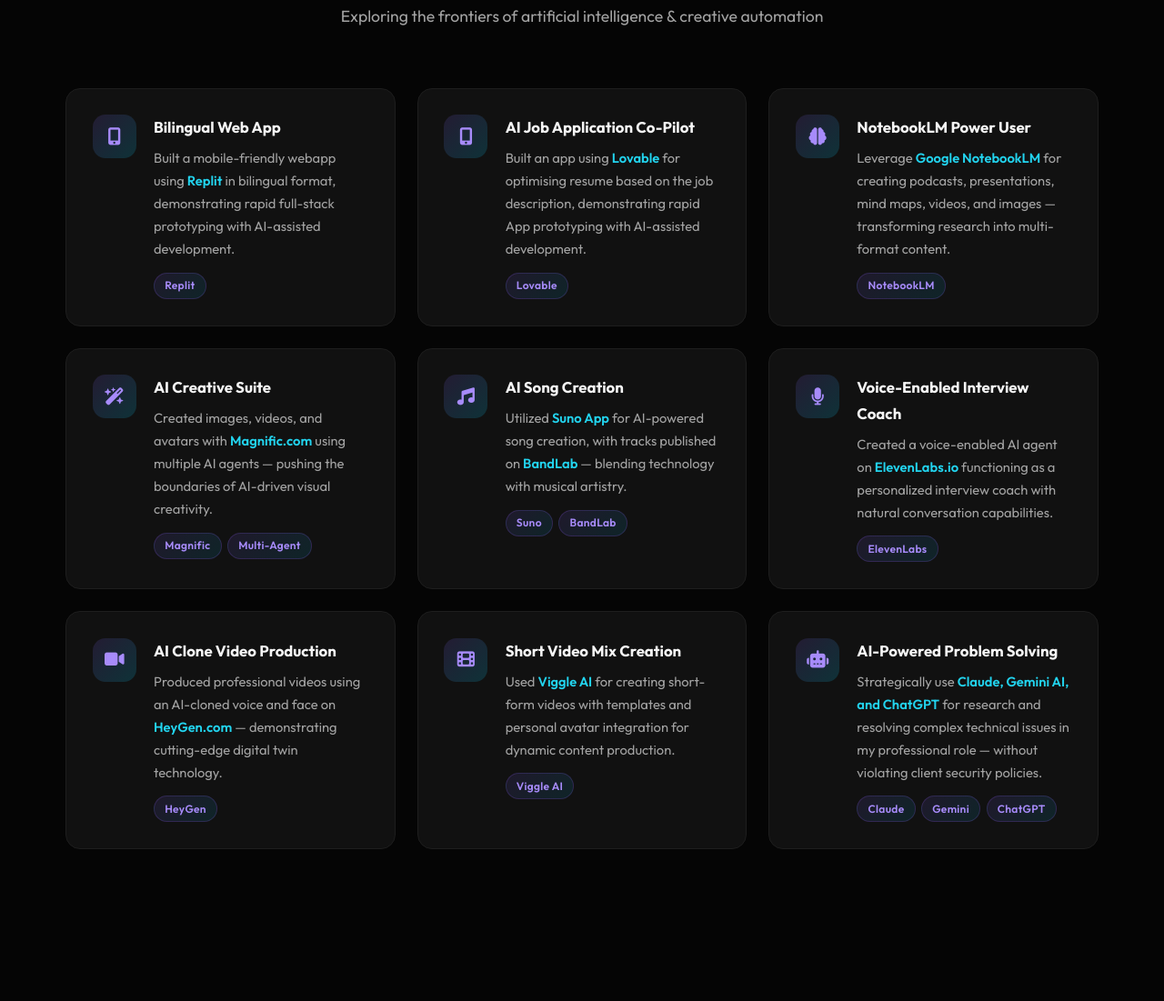
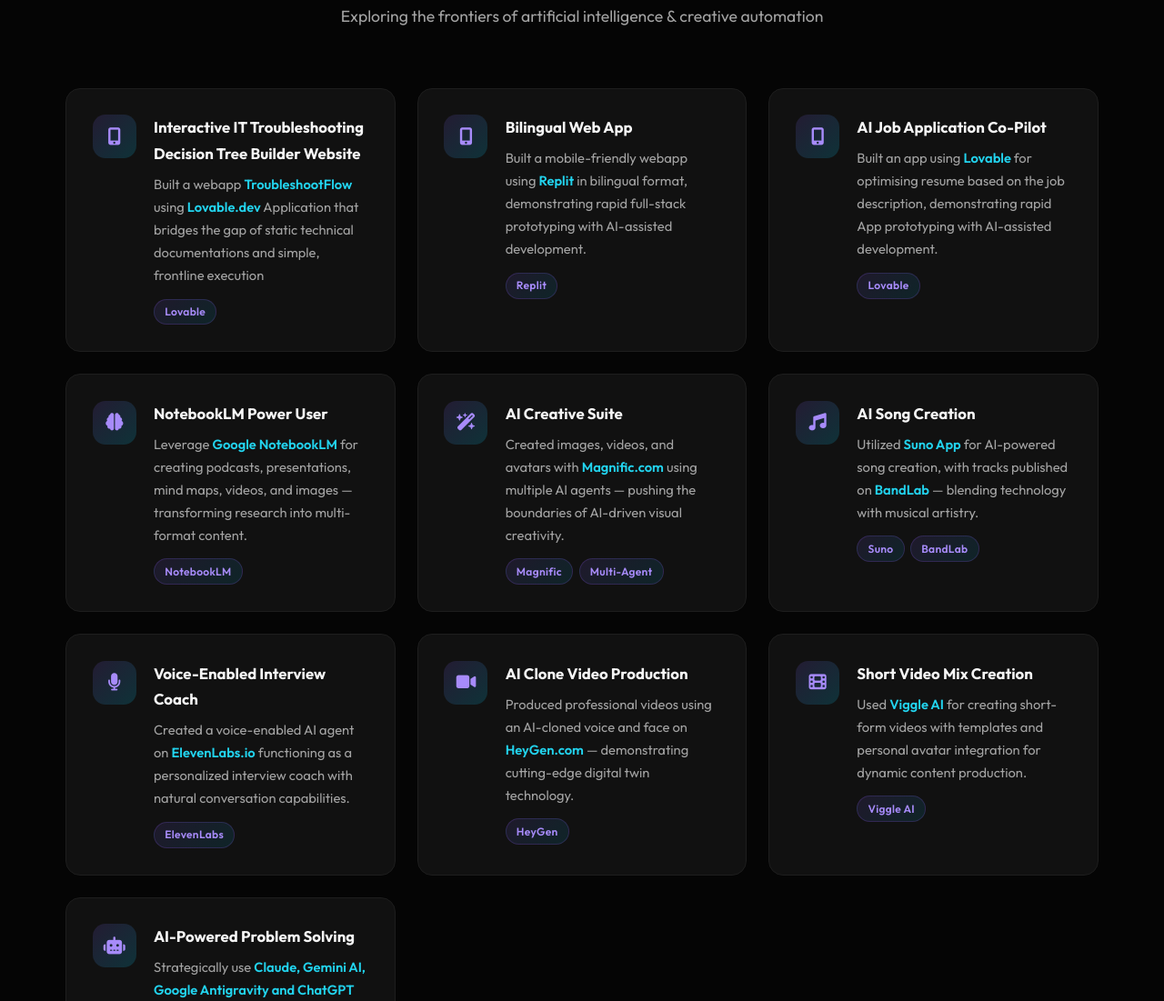
Before and after one commit to manikandann95/Portfolio, a website: page index.html in a window 1280 px wide. Shown: the part 5857-6958 px from the top of the page at 91% size. Drawn offline with nearby package versions, Linux system fonts and the light colour scheme.

Commit message:
Update AI project descriptions in index.html
Added new AI project descriptions and updated existing content.

```diff
--- a/index.html
+++ b/index.html
@@ -338,12 +338,21 @@
                 <div class="ai-card" data-aos="fade-up" data-aos-delay="0">
                     <div class="ai-card-icon"><i class="fas fa-mobile-alt"></i></div>
                     <div class="ai-card-content">
+                        <h3>Interactive IT Troubleshooting Decision Tree Builder Website</h3>
+                        <p>Built a webapp <strong>TroubleshootFlow</strong> using <strong>Lovable.dev</strong> Application that bridges the gap of static technical documentations and simple, frontline execution</p>
+                        <span class="ai-tag">Lovable</span>
+                    </div>
+                </div>
+                <!-- AI 1.1 -->
+                <div class="ai-card" data-aos="fade-up" data-aos-delay="0">
+                    <div class="ai-card-icon"><i class="fas fa-mobile-alt"></i></div>
+                    <div class="ai-card-content">
                         <h3>Bilingual Web App</h3>
                         <p>Built a mobile-friendly webapp using <strong>Replit</strong> in bilingual format, demonstrating rapid full-stack prototyping with AI-assisted development.</p>
                         <span class="ai-tag">Replit</span>
                     </div>
                 </div>
-                <!-- AI 1.1 -->
+                <!-- AI 1.2 -->
                 <div class="ai-card" data-aos="fade-up" data-aos-delay="0">
                     <div class="ai-card-icon"><i class="fas fa-mobile-alt"></i></div>
                     <div class="ai-card-content">
@@ -411,7 +420,7 @@
                     <div class="ai-card-icon"><i class="fas fa-robot"></i></div>
                     <div class="ai-card-content">
                         <h3>AI-Powered Problem Solving</h3>
-                        <p>Strategically use <strong>Claude, Gemini AI, and ChatGPT</strong> for research and resolving complex technical issues in my professional role — without violating client security policies.</p>
+                        <p>Strategically use <strong>Claude, Gemini AI, Google Antigravity and ChatGPT</strong> for research and resolving complex technical issues in my professional role — without violating client security policies.</p>
                         <span class="ai-tag">Claude</span><span class="ai-tag">Gemini</span><span class="ai-tag">ChatGPT</span>
                     </div>
                 </div>
@@ -430,6 +439,7 @@
                 <!-- Award 1 -->
                 <div class="award-card" data-aos="fade-up" data-aos-delay="0">
                     <div class="award-icon"><i class="fas fa-award"></i></div>
+                    <div class="cert-img"><img src="assets/badges/Appreciation Letter.png" alt="Appreciation Letter"></div>
                     <h3>Letter of Appreciation</h3>
                     <p class="award-issuer">UIDAI Project</p>
                     <p>Received Official Appreciation  Letter from Deputy Director (UIDAI) for outstanding support contributions
```
